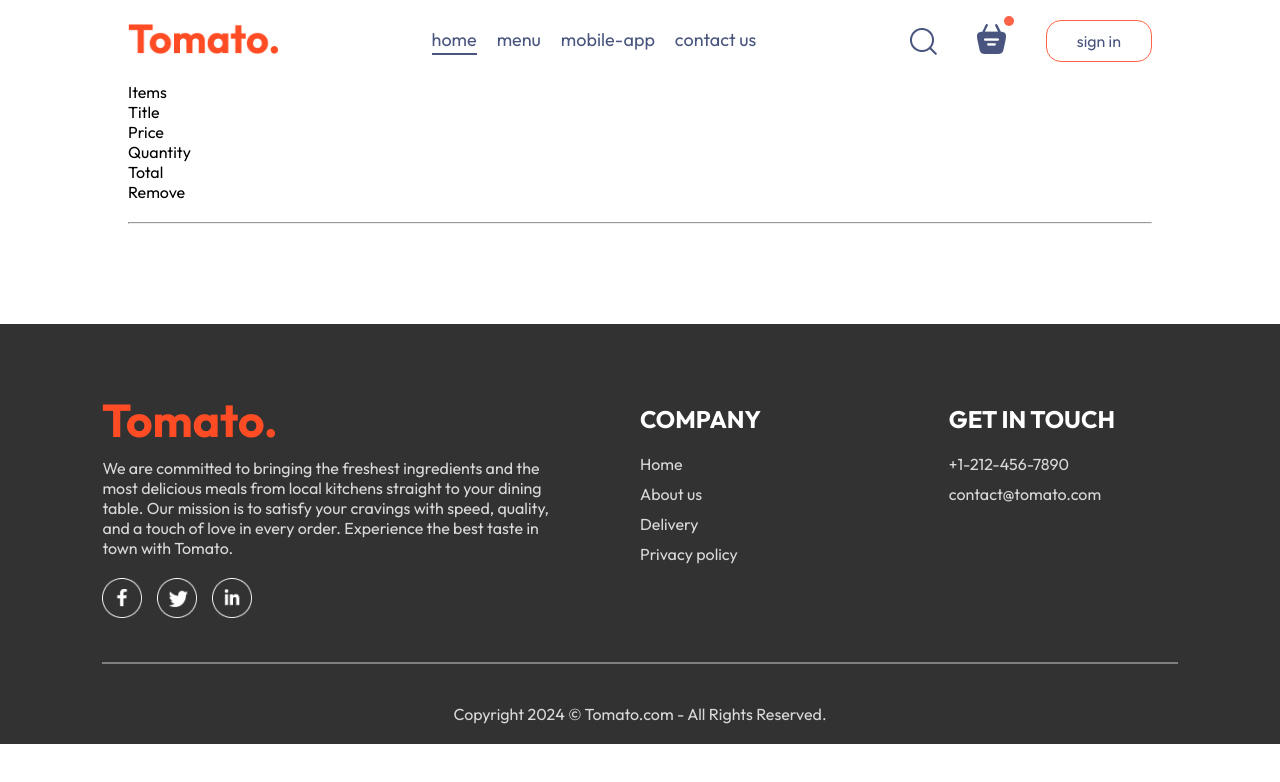
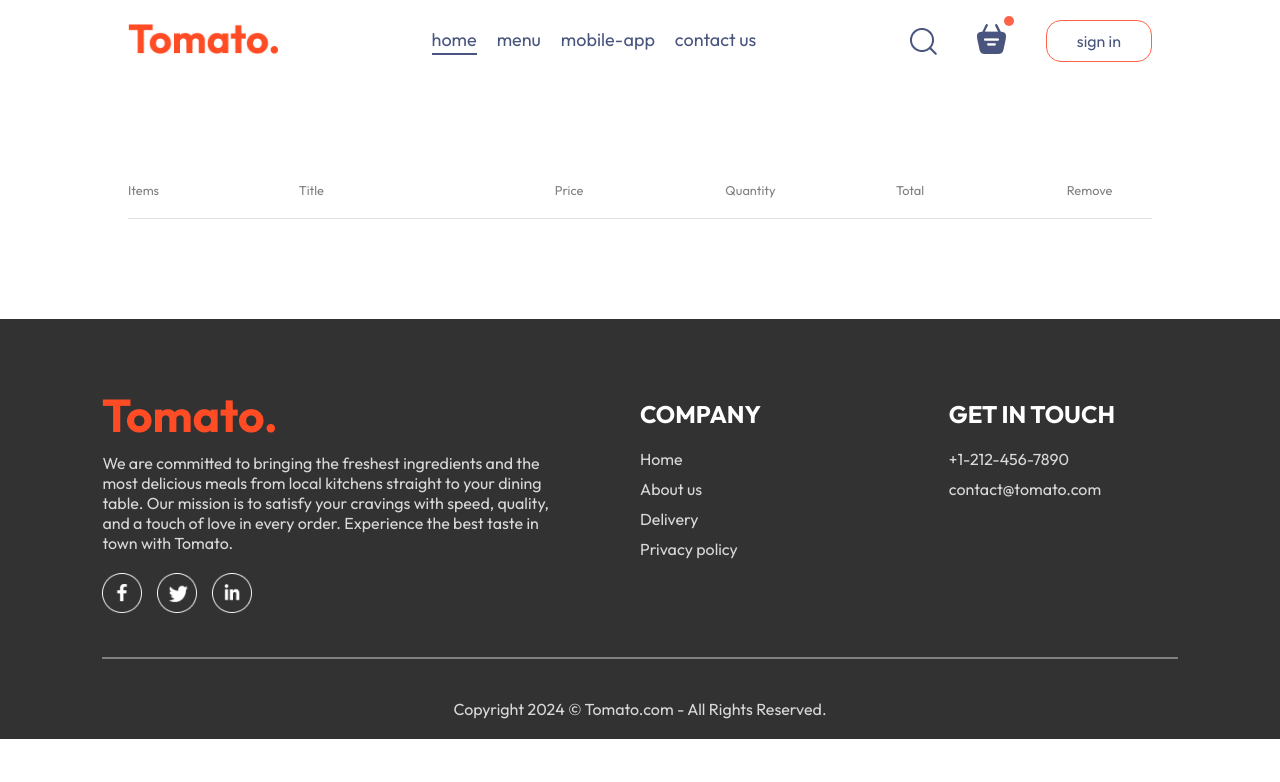
Before and after one commit to noahnoahnoahtran/Web_Dev, a React (Vite) app in the folder Website/11_food_delivery/: page /cart in a window 1280 px wide. Shown: the top 782 px of the page. Built offline with nearby package versions, Linux system fonts and the light colour scheme.

Commit message:
style(cart): add css styling

```diff
--- a/Website/11_food_delivery/src/pages/Cart/Cart.css
+++ b/Website/11_food_delivery/src/pages/Cart/Cart.css
@@ -0,0 +1,30 @@
+.cart {
+  margin-top: 100px;
+}
+
+.cart-items-title {
+  display: grid;
+  grid-template-columns: 1fr 1.5fr 1fr 1fr 1fr 0.5fr;
+  align-items: center;
+  color: grey;
+  font-size: max(1vw, 12px);
+}
+
+.cart-items-item {
+  margin: 10px 0px;
+  color: black;
+}
+
+.cart-items-item img {
+  width: 50px;
+}
+
+.cart hr {
+  height: 1px;
+  background-color: #e2e2e2;
+  border: none;
+}
+
+.cart-items-item .cross {
+  cursor: pointer;
+}
--- a/Website/11_food_delivery/src/pages/Cart/Cart.jsx
+++ b/Website/11_food_delivery/src/pages/Cart/Cart.jsx
@@ -20,13 +20,16 @@ const Cart = () => {
         {food_list.map((item, index) => {
           if (cartItems[item._id] > 0) {
             return (
+              <div>
                 <div className="cart-items-title cart-items-item">
                   <img src={item.image} alt="food image" />
                   <p>{item.name}</p>
                   <p>{item.price}</p>
                   <p>{cartItems[item._id]}</p>
                   <p>{item.price * cartItems[item._id]}</p>
-                <p>x</p>
+                  <p className="cross">x</p>
+                </div>
+                <hr />
               </div>
             );
           }
```
Lines whose indentation alone changed are shown as unchanged.
